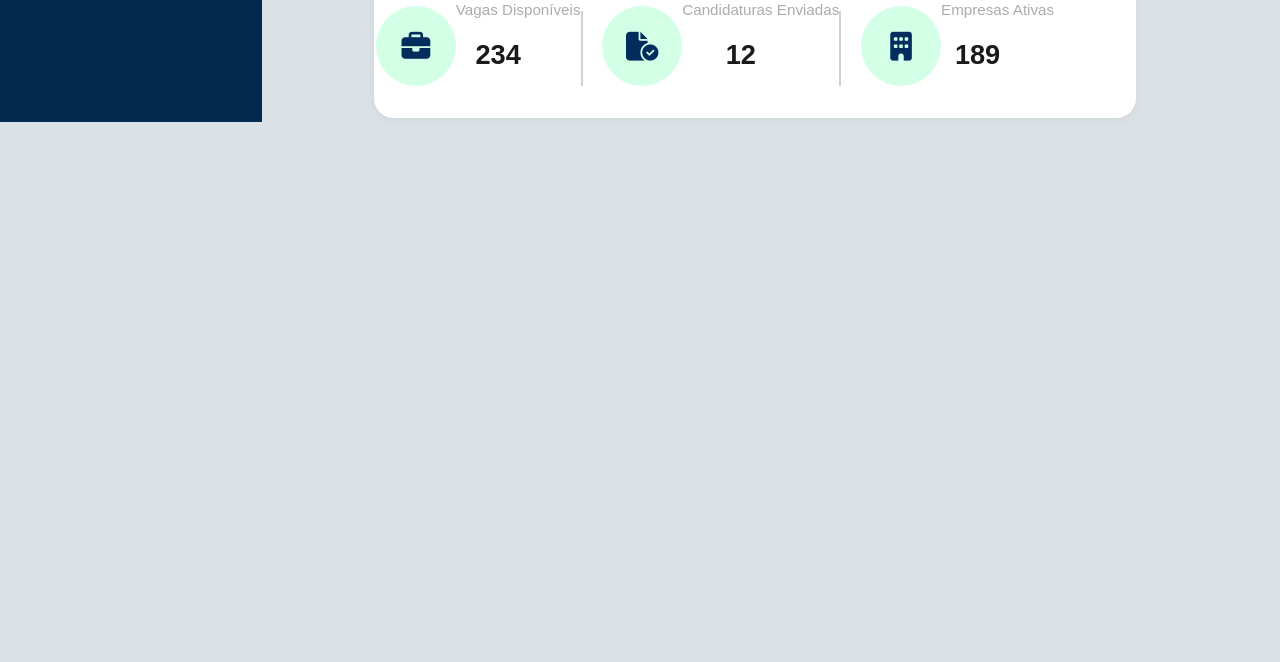
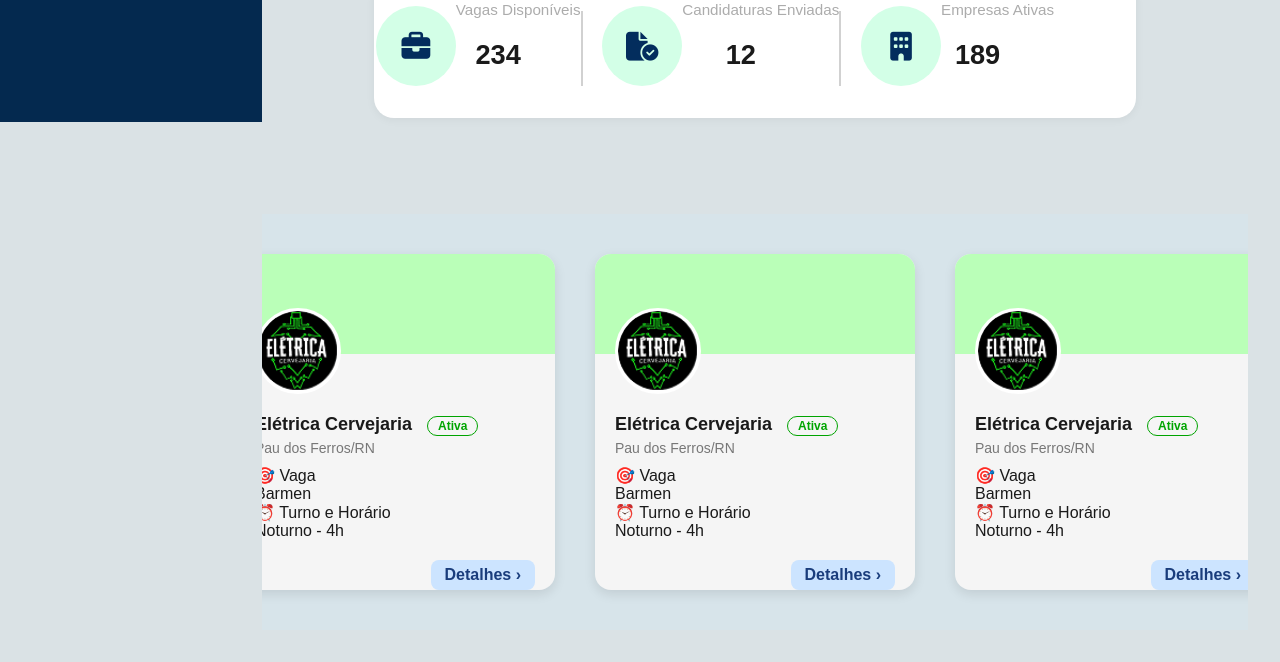
Before and after one commit to AlanCosta2102/Projeto-Integrador-WorkConnect, a Django app: page /candidato/tela_principal_candidato/ in a window 1280 px wide; the page is wider, and only the part inside the window is pictured. Shown: the part 726-1388 px from the top of that part. Before the commit the page ends 848 px from the top of that part, so only its background shows below. Run offline with Django 5.2, Linux system fonts and the light colour scheme.

Commit message:
Subindo modificações do dashboard candidato

```diff
--- a/candidato/templates/candidato/tela_principal_candidato.html
+++ b/candidato/templates/candidato/tela_principal_candidato.html
@@ -59,6 +59,57 @@
     </div>
   </section>
 
+  <div class="cards-container">
+
+  <div class="card">
+    <div class="card-header">
+      <img src="{% static 'core/img/Ellipse 14.png' %}">
+    </div>
+    <div class="card-body">
+      <p class="company-name">Elétrica Cervejaria <span class="status">Ativa</span></p>
+      <p class="company-location">Pau dos Ferros/RN</p>
+
+      <div class="info-label"><span>🎯 Vaga</span></div>
+      <div class="info-value">Barmen</div>
+
+      <div class="info-label"><span>⏰ Turno e Horário</span></div>
+      <div class="info-value">Noturno - 4h</div>
+
+      <a href="#" class="details-button">Detalhes ›</a>
+    </div>
+  </div>
+
+  <div class="card">
+    <div class="card-header">
+      <img src="{% static 'core/img/Ellipse 14.png' %}">
+    </div>
+    <div class="card-body">
+      <p class="company-name">Elétrica Cervejaria <span class="status">Ativa</span></p>
+      <p class="company-location">Pau dos Ferros/RN</p>
+      <div class="info-label"><span>🎯 Vaga</span></div>
+      <div class="info-value">Barmen</div>
+      <div class="info-label"><span>⏰ Turno e Horário</span></div>
+      <div class="info-value">Noturno - 4h</div>
+      <a href="#" class="details-button">Detalhes ›</a>
+    </div>
+  </div>
+
+  <div class="card">
+    <div class="card-header">
+      <img src="{% static 'core/img/Ellipse 14.png' %}">
+    </div>
+    <div class="card-body">
+      <p class="company-name">Elétrica Cervejaria <span class="status">Ativa</span></p>
+      <p class="company-location">Pau dos Ferros/RN</p>
+      <div class="info-label"><span>🎯 Vaga</span></div>
+      <div class="info-value">Barmen</div>
+      <div class="info-label"><span>⏰ Turno e Horário</span></div>
+      <div class="info-value">Noturno - 4h</div>
+      <a href="#" class="details-button">Detalhes ›</a>
+    </div>
+  </div>
+
+</div>
 
 </body>
 </html>
--- a/core/static/core/css/tela_principal_candidato.css
+++ b/core/static/core/css/tela_principal_candidato.css
@@ -171,3 +171,85 @@ html, body {
 .stat:not(:last-child) {
   border-right: 2px solid #d1d1d1;
 }
+.cards-container {
+    width: 100%;                  /* ocupa toda a largura da tela */
+    display: flex;                /* deixa os cards lado a lado */
+    flex-direction: row;          /* garante alinhamento horizontal */
+    justify-content: center;      /* centraliza a fileira */
+    align-items: flex-start;
+    gap: 40px;                    /* espaço entre os cards */
+    padding: 40px;
+    background-color: #d7e4ea;    /* cor de fundo da seção */
+    flex-wrap: nowrap;            /* impede que quebre a linha */
+    overflow-x: auto;             /* adiciona rolagem horizontal se necessário */
+    box-sizing: border-box;       /* evita que padding reduza a largura */
+}
+
+.card {
+    width: 320px;                 /* largura fixa */
+    background-color: #f5f5f5;
+    border-radius: 16px;
+    box-shadow: 0 4px 12px rgba(0,0,0,0.1);
+    overflow: hidden;
+    transition: transform 0.3s ease;
+    flex-shrink: 0;               /* impede que o flexbox reduza o tamanho */
+}
+
+.card:hover {
+    transform: translateY(-5px);
+}
+
+.card-header {
+    height: 100px;
+    position: relative;
+    background-color: #baffb8;
+}
+
+.card-header img {
+    width: 80px;
+    height: 80px;
+    border-radius: 50%;
+    border: 3px solid #fff;
+    position: absolute;
+    bottom: -40px;
+    left: 20px;
+    background-color: #fff;
+}
+
+.card-body {
+    padding: 60px 20px 20px 20px;
+}
+
+.company-name {
+    font-weight: 700;
+    font-size: 18px;
+    margin: 0;
+}
+
+.company-location {
+    color: #777;
+    font-size: 14px;
+    margin: 4px 0 10px 0;
+}
+
+.status {
+    display: inline-block;
+    padding: 2px 10px;
+    border: 1px solid #00a400;
+    border-radius: 12px;
+    font-size: 12px;
+    color: #00a400;
+    margin-left: 10px;
+}
+
+.details-button {
+    display: inline-block;
+    margin-top: 20px;
+    padding: 6px 14px;
+    background-color: #cce4ff;
+    color: #1a3d7c;
+    font-weight: 600;
+    border-radius: 8px;
+    text-decoration: none;
+    float: right;
+}
--- a/core/templates/core/base.html
+++ b/core/templates/core/base.html
@@ -4,7 +4,7 @@
 <head>
   <meta charset="UTF-8">
   <meta name="viewport" content="width=device-width, initial-scale=1.0">
-  <title>WorkConnect - Painel do Usuário</title>
+  <title>WorkConnect - Dashboard Candidato</title>
 
    <link rel="stylesheet" href="{% static 'core/css/base.css' %}">
   <link href="https://cdnjs.cloudflare.com/ajax/libs/font-awesome/6.5.0/css/all.min.css" rel="stylesheet">
```
Also changed, not shown: core/static/core/img/Ellipse 14.png (added).
